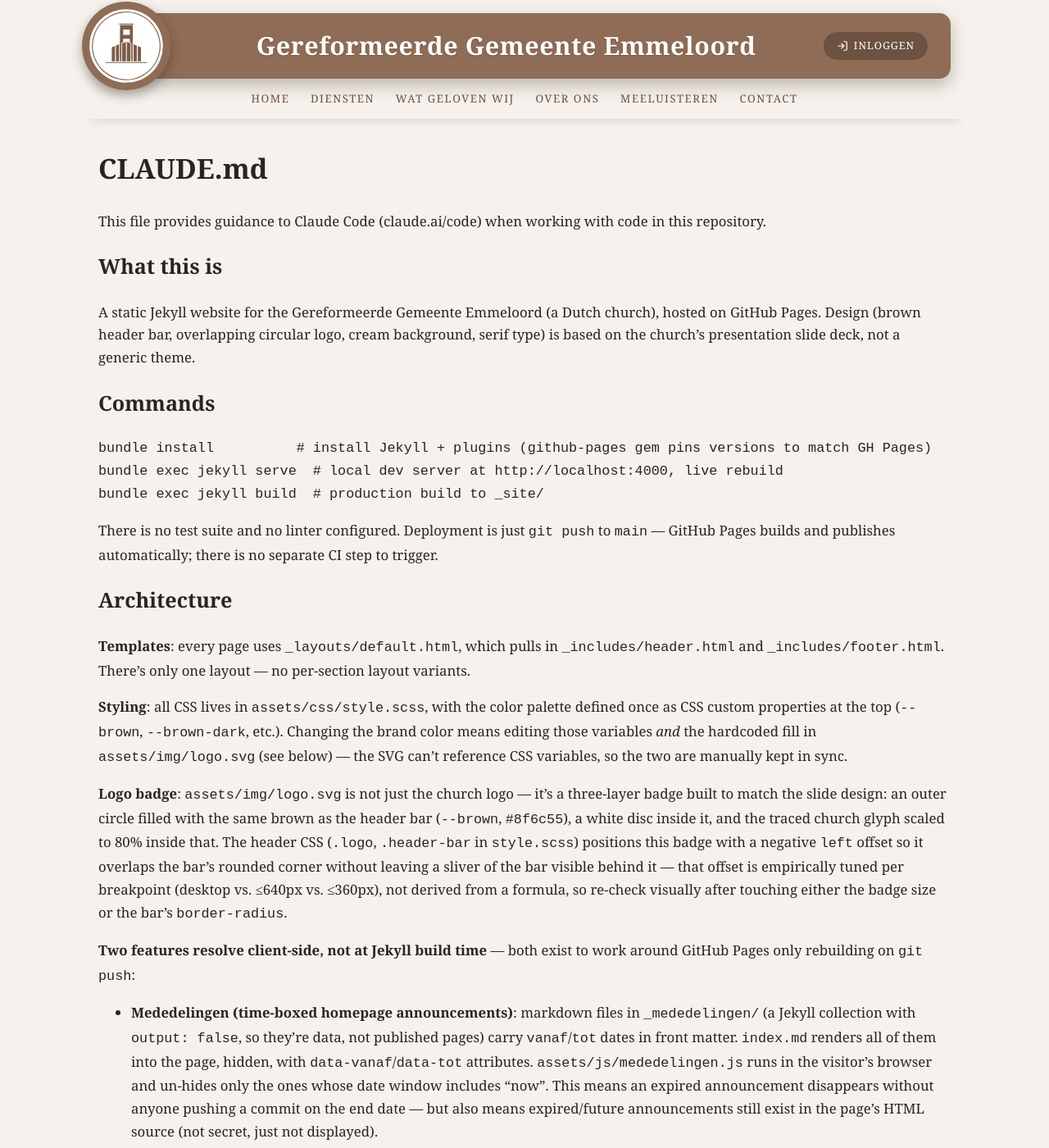
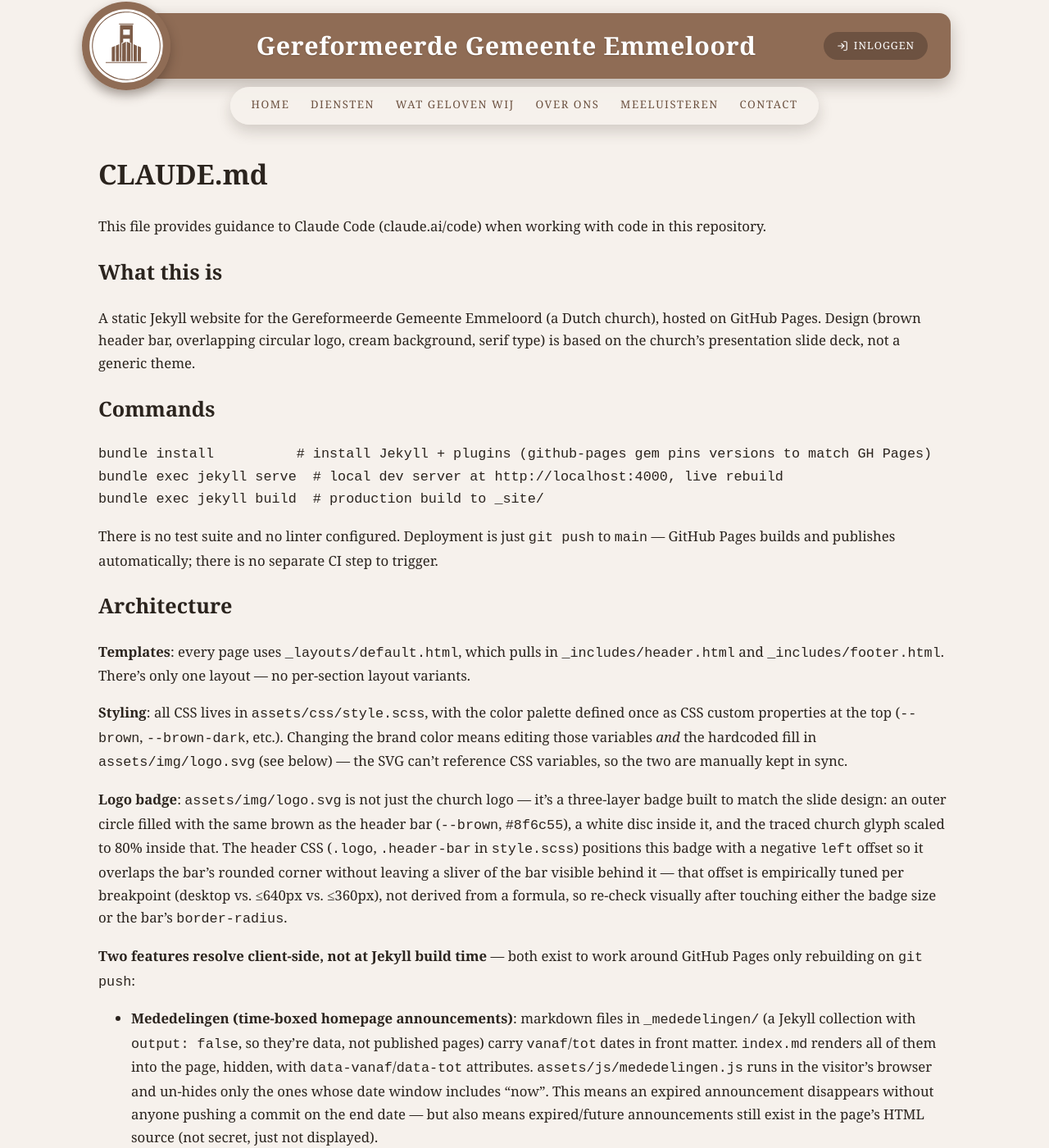
Before and after one commit to Kathedra/gergememmeloord, a Jekyll site: the page built from CLAUDE.md, in a window 1280 px wide and 1400 px high. Shown: the whole window at 82% size. Built offline with Jekyll 4.4.1, drawn with Linux system fonts in a browser that asks for light colours; our own code applies the rules of GitHub Pages for plain Markdown files; some of the changed text lies outside the part shown.

Commit message:
Fix: onzichtbare Inloggen-tekst in mobiel menu + zwevende header
Root cause (uit screenshots): .site-nav a heeft hogere specificity
dan de losse .nav-login-klasse, dus in het uitklapmenu won .site-nav
a's bruine tekstkleur het van .nav-login's witte tekst/icoon --
bruin op bruin, onzichtbaar. Alle .site-nav a-varianten (basis,
hover, mobiele dropdown-overrides) uitgebreid met :not(.nav-login)
zodat de inlogknop overal zijn eigen opmaak behoudt.

Daarnaast, op verzoek: het dekkende crème vlak achter de balk is
weg. .site-header is nu transparant; de bruine balk en het menu
hebben allebei hun eigen achtergrond + schaduw en "zweven" los
boven scrollende content (menu als afgeronde, licht doorschijnende
pil met backdrop-blur op desktop). position: sticky stond al aan,
dat blijft ongewijzigd.

CLAUDE.md uitgebreid met de specificity-valkuil zodat een volgende
wijziging aan .site-nav dezelfde fout niet opnieuw introduceert.

Co-Authored-By: Claude Fable 5 <noreply@anthropic.com>

```diff
--- a/CLAUDE.md
+++ b/CLAUDE.md
@@ -31,6 +31,8 @@ There is no test suite and no linter configured. Deployment is just `git push` t
 
 **Mobile nav**: the hamburger menu is a pure-CSS checkbox hack (`#menu-toggle` input + its `<label>` in `_includes/header.html`), deliberately not JS-driven — navigation has to keep working even if scripts fail to load, unlike the two features above. `.site-nav` is toggled via `.menu-toggle-input:checked ~ .site-nav` in `style.scss`, which requires the input and the nav to be *siblings* (both direct children of `<header>`) for the `~` combinator to reach across `.header-bar` in between. The "Inloggen" button is duplicated in the markup as `.nav-login--bar` (shown in the header bar itself on desktop, where there's room) and `.nav-login--menu` (shown at the bottom of the mobile dropdown instead) — CSS just shows/hides whichever fits, per breakpoint in the `@media (max-width: 640px)` block.
 
+**Gotcha — `.site-nav a` vs `.nav-login`**: every generic `.site-nav a { ... }` rule (base styles, hover, the mobile dropdown's own overrides) has higher CSS specificity (class+element) than the bare `.nav-login` class, because `.nav-login--menu` lives *inside* `.site-nav`. Concretely this once made the mobile "Inloggen" button's text and icon invisible — `color` silently lost to `.site-nav a`'s brown, rendering brown-on-brown. Every `.site-nav a...` selector must stay written as `.site-nav a:not(.nav-login)` (already done everywhere as of this writing) — if a future edit adds a new bare `.site-nav a` rule without that exclusion, re-check that the login button still renders visibly in the mobile dropdown.
+
 **Hero background**: `.hero`'s `background-image` reads a CSS custom property `--hero-bg` with a gradient fallback (`style.scss`). `index.md` sets that property inline only when `site.hero_image` (in `_config.yml`) is non-empty, layering a fixed dark overlay under the photo so `.hero-box`'s white text stays legible regardless of the image's content — the same override-a-CSS-var-from-Liquid pattern as the login button's conditional rendering.
 
 **SEO**: handled by the `jekyll-seo-tag` and `jekyll-sitemap` plugins (both included via the `github-pages` gem, no extra install needed) — `{% seo %}` in `_layouts/default.html` generates title/description/canonical/OG/JSON-LD tags, and `jekyll-sitemap` generates `/sitemap.xml`, which `robots.txt` points to.
--- a/assets/css/style.scss
+++ b/assets/css/style.scss
@@ -51,10 +51,11 @@ a:hover { color: var(--brown-deep); }
   max-width: 1080px;
   margin: 0 auto;
   padding: 16px 20px 0;
-  background: var(--cream);
-  /* Subtiele onderrand zodat content dat onder de sticky header
-     doorschuift niet hard wordt afgesneden. */
-  box-shadow: 0 10px 14px -12px rgba(46, 32, 22, 0.25);
+  /* Geen dekkend vlak meer: de bruine balk en het menu hebben elk
+     hun eigen achtergrond + schaduw en "zweven" zo los boven de
+     content die eronderdoor scrollt, in plaats van op één groot
+     crème blok te staan. */
+  background: transparent;
 }
 
 .header-bar {
@@ -141,16 +142,31 @@ a:hover { color: var(--brown-deep); }
   text-shadow: 0 1px 2px rgba(0, 0, 0, 0.18);
 }
 
+/* Eigen zwevende "pil" onder de balk (i.p.v. een volle, dekkende
+   streep) — vandaar de eigen achtergrond, ronde vorm en schaduw
+   hier, los van .site-header. */
 .site-nav {
   display: flex;
   flex-wrap: wrap;
   align-items: center;
   justify-content: center;
   gap: 1.6rem;
-  padding: 0.9rem 0 0.7rem;
+  width: fit-content;
+  max-width: 100%;
+  margin: 10px auto 0;
+  padding: 0.7rem 1.6rem;
+  background: rgba(246, 241, 236, 0.92);
+  border-radius: 999px;
+  box-shadow: 0 8px 18px rgba(46, 32, 22, 0.18);
+  -webkit-backdrop-filter: blur(6px);
+  backdrop-filter: blur(6px);
 }
 
-.site-nav a {
+/* :not(.nav-login) is nodig omdat deze regel anders (door hogere
+   specificity dan de losse .nav-login-klasse) de witte tekst/icoon-
+   kleur van de inlogknop in het uitklapmenu overschrijft — daardoor
+   was "Inloggen" daar onzichtbaar (bruine tekst op bruine knop). */
+.site-nav a:not(.nav-login) {
   color: var(--brown-dark);
   text-decoration: none;
   text-transform: uppercase;
@@ -159,7 +175,7 @@ a:hover { color: var(--brown-deep); }
   padding-bottom: 2px;
 }
 
-.site-nav a:hover { text-decoration: underline; }
+.site-nav a:not(.nav-login):hover { text-decoration: underline; }
 
 .site-nav a.active {
   color: var(--brown-deep);
@@ -460,17 +476,24 @@ a:hover { color: var(--brown-deep); }
   .menu-toggle { display: flex; }
 
   /* Uitklapmenu: dichtgeklapt tot het hokje aangevinkt wordt. Puur
-     CSS (checkbox-hack) zodat het ook zonder JS werkt. */
+     CSS (checkbox-hack) zodat het ook zonder JS werkt. Overschrijft
+     hier bewust de "zwevende pil"-vorm van de desktopversie (breedte
+     en margin moeten terug naar normaal, anders wint fit-content
+     van hierboven het van left/right: 0 en blijft het menu smal). */
   .site-nav {
     display: none;
     position: absolute;
     left: 0;
     right: 0;
     top: 100%;
+    width: auto;
+    max-width: none;
+    margin: 0;
     flex-direction: column;
     align-items: stretch;
     gap: 0;
     background: #fff;
+    backdrop-filter: none;
     border-radius: 0 0 14px 14px;
     box-shadow: 0 14px 26px rgba(46, 32, 22, 0.2);
     padding: 6px 0 14px;
@@ -490,12 +513,16 @@ a:hover { color: var(--brown-deep); }
     transform: translateY(-6px) rotate(-45deg);
   }
 
-  .site-nav a {
+  /* :not(.nav-login) hier om dezelfde reden als hierboven: anders
+     wint deze regel (hogere specificity) weer van de eigen opmaak
+     van de inlogknop — nu niet de tekstkleur, maar wel de padding
+     en de hover-achtergrond. */
+  .site-nav a:not(.nav-login) {
     padding: 0.9rem 1.3rem;
     text-align: left;
   }
 
-  .site-nav a:hover { background: var(--cream); text-decoration: none; }
+  .site-nav a:not(.nav-login):hover { background: var(--cream); text-decoration: none; }
 
   .site-nav a.active {
     border-bottom: none;
```
